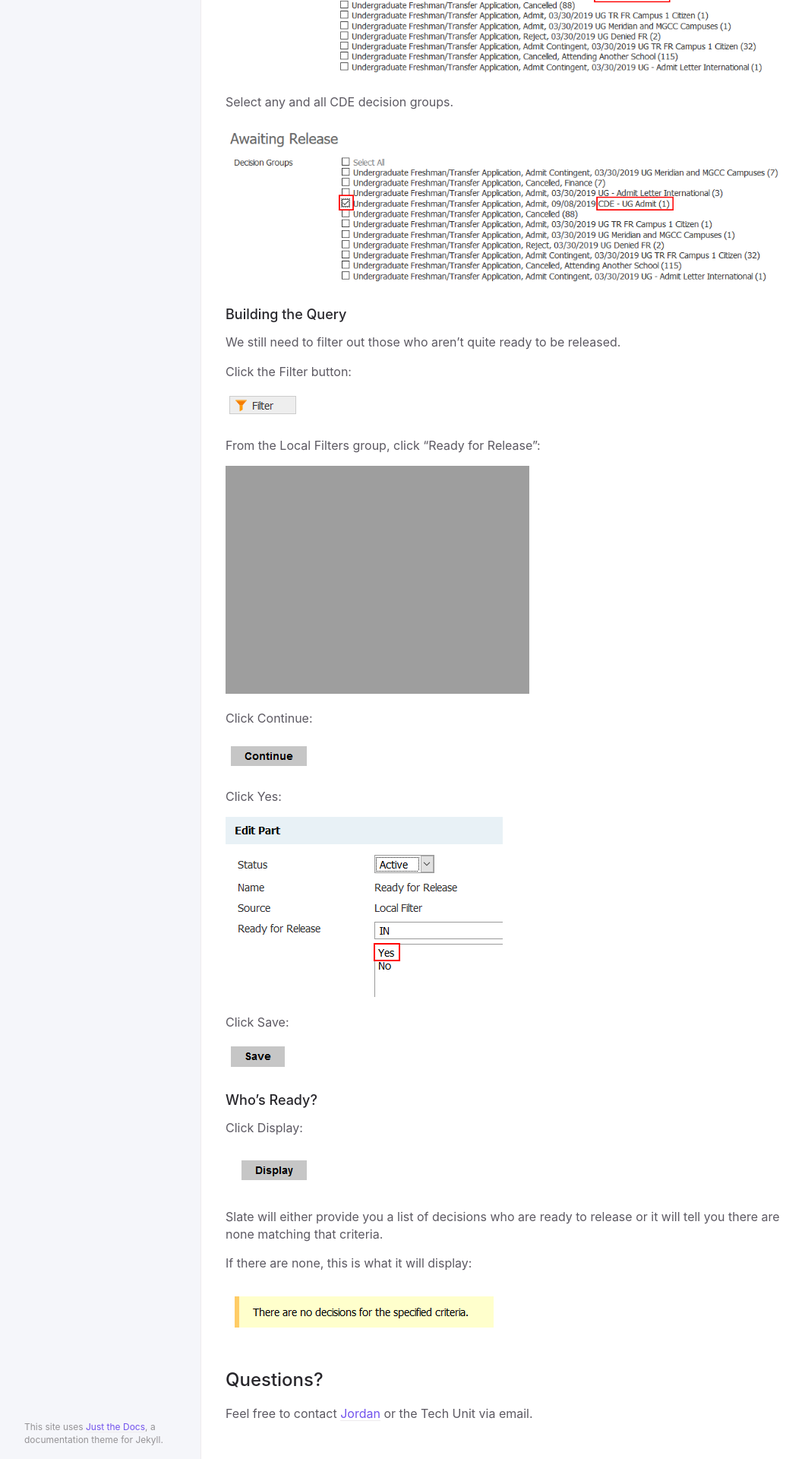
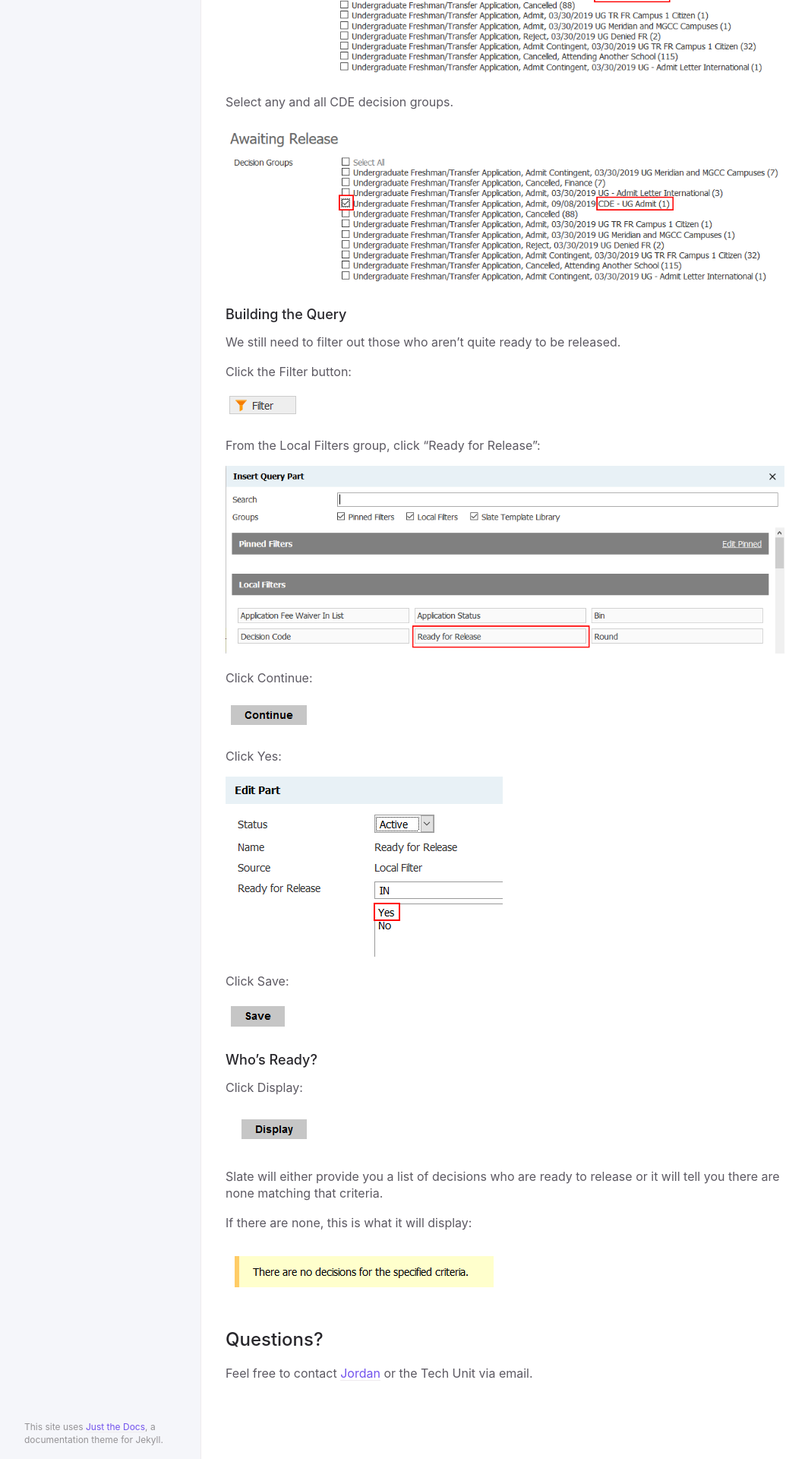
Before and after one commit to oretoise/docs, a Jekyll site: the page built from _docs/applications/releasing.md, in a window 1280 px wide. Shown: the part 1630-3550 px from the top of the page at 76% size, without its empty margins (91-1155 px from the left). Built offline with Jekyll 4.4.1, drawn with Linux system fonts in a browser that asks for light colours.

Commit message:
Minor fix for decision release

```diff
--- a/_docs/applications/releasing.md
+++ b/_docs/applications/releasing.md
@@ -55,7 +55,7 @@ Click the Filter button:
 
 From the Local Filters group, click "Ready for Release":
 
-![The "Ready to Release" filter]({{site.url}}{{site.baseurl}}/assets/images/applications/release/ready_to_release.png.png)
+![The "Ready to Release" filter]({{site.url}}{{site.baseurl}}/assets/images/applications/release/ready_to_release.png)
 
 Click Continue:
 
```
